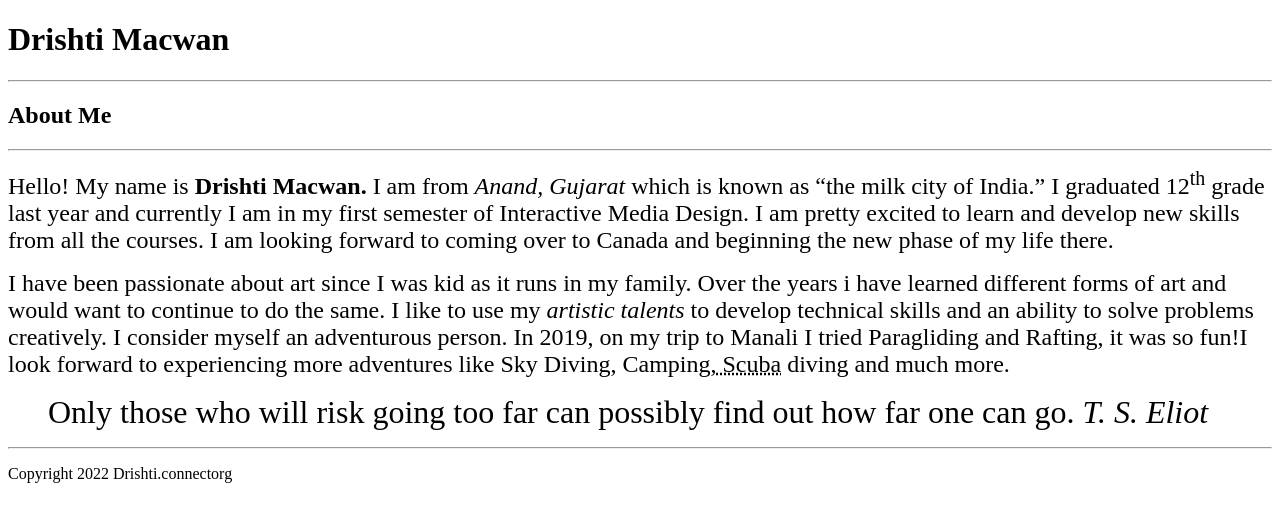
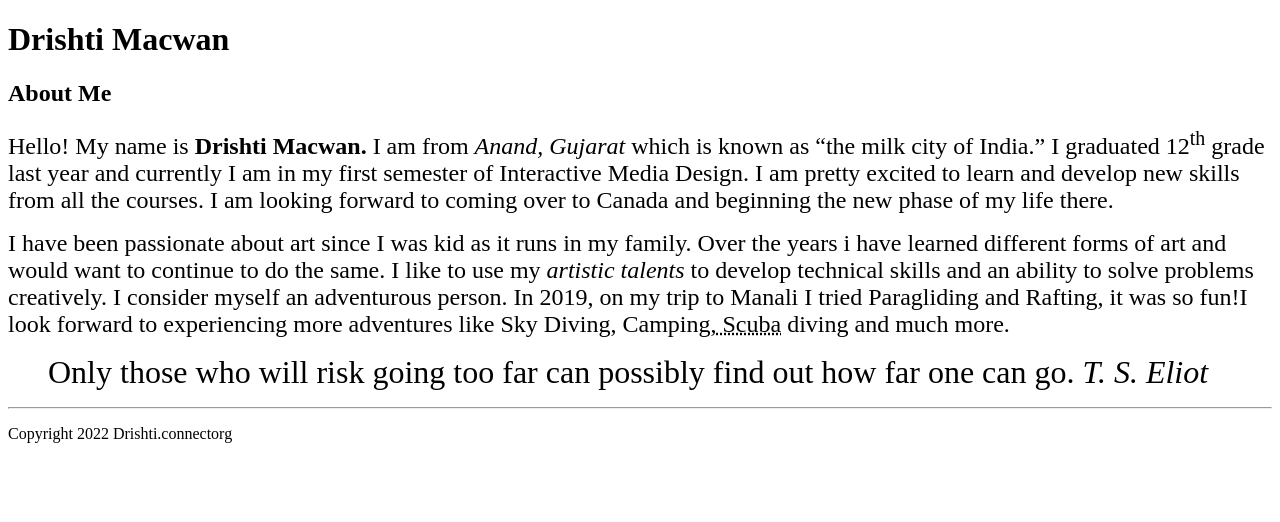
Before and after one commit to macw0016/macw0016.github.io, a plain HTML site: page html-assignment/index.html in a window 1280 px wide. Drawn offline with Linux system fonts and the light colour scheme.

Commit message:
Create assignment index.html

```diff
--- a/html-assignment/index.html
+++ b/html-assignment/index.html
@@ -6,7 +6,7 @@
     <body>
         <header>
             <h1>Drishti Macwan</h1>
-            <hr><h2>About Me</h2><hr>
+            <h2>About Me</h2>
         </header>
         <main>
            <p><font size= "+2">Hello! My name is <strong>Drishti Macwan.</strong>  I am from <em>Anand, Gujarat</em> which is known as <q>the milk city of India.</q>
```
